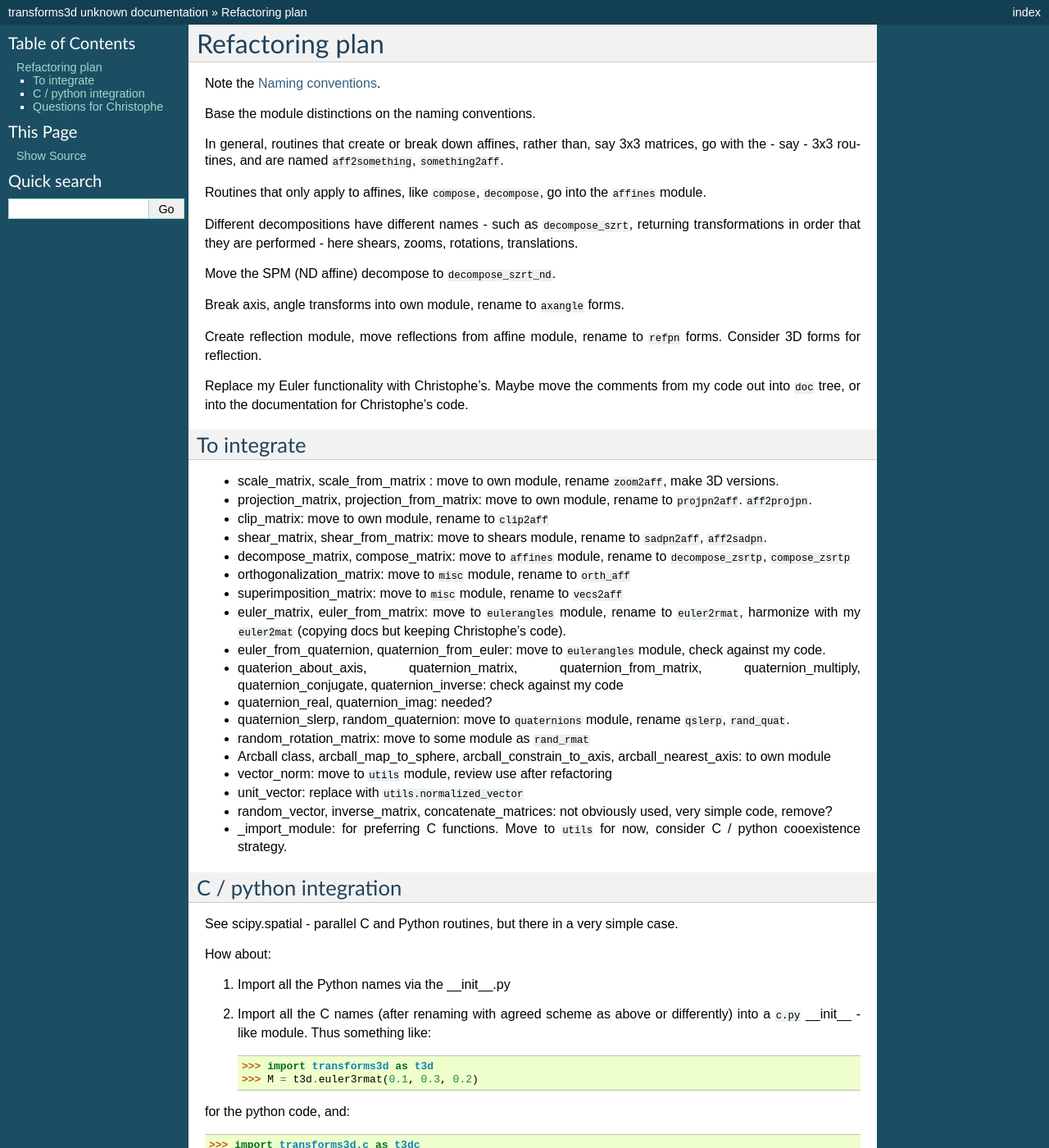
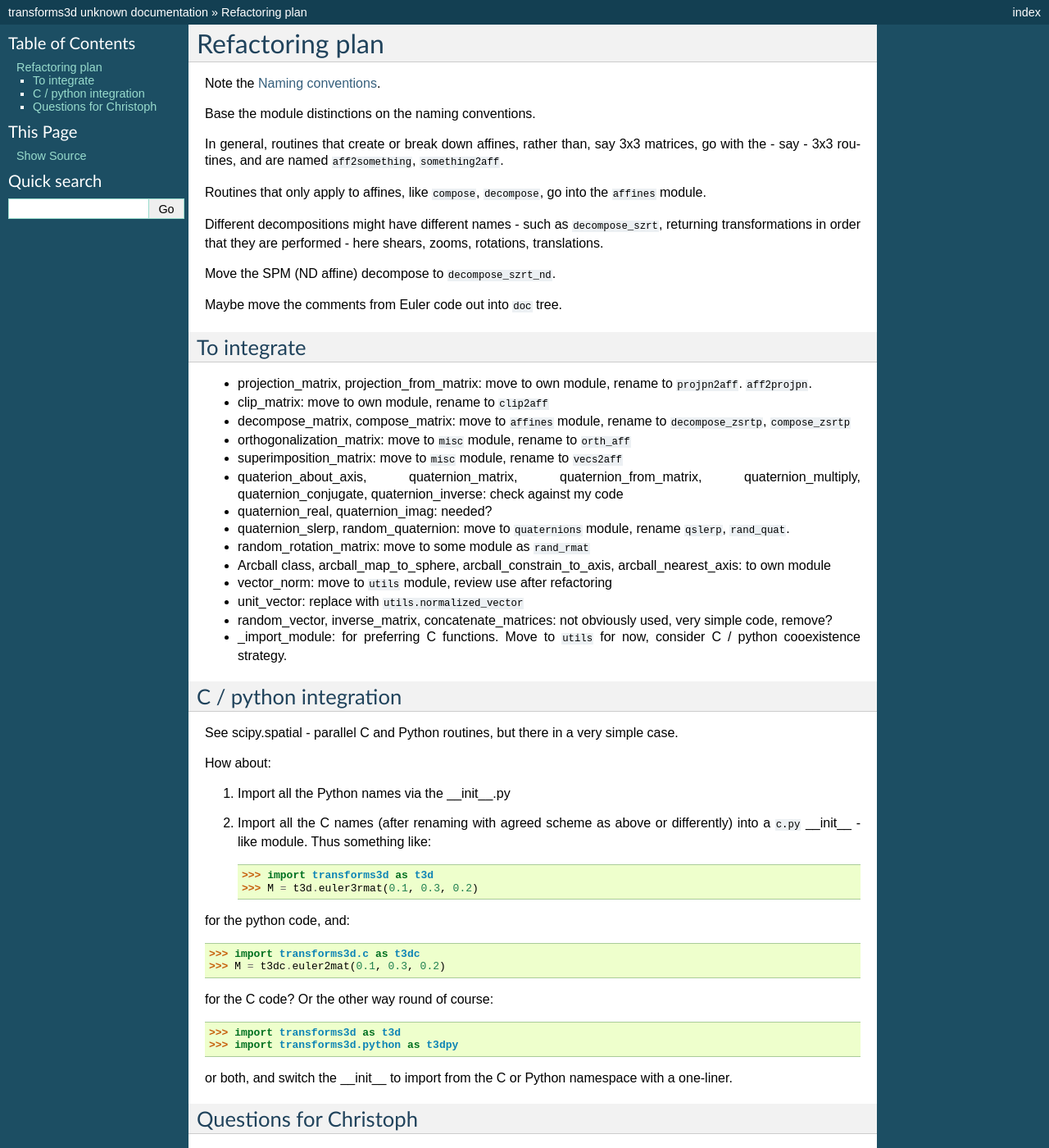
Before and after one commit to matthew-brett/transforms3d, a Sphinx documentation site: the page built from doc/devel/refactor_plan.rst, in a window 1280 px wide and 1400 px high. Shown: the whole window at 82% size. Built offline with Sphinx 7.4.7, drawn with Linux system fonts in a browser that asks for light colours; pages that are not in the unit, such as notebooks, are missing from menus; some of the changed text lies outside the part shown.

Commit message:
DOC: refactor docs
Including fixing up naming conventions.

```diff
--- a/doc/devel/refactor_plan.rst
+++ b/doc/devel/refactor_plan.rst
@@ -6,47 +6,31 @@ Note the :ref:`naming-conventions`.
 
 Base the module distinctions on the naming conventions.
 
-In general, routines that create or break down affines, rather than, say
-3x3 matrices, go with the - say - 3x3 routines, and are named ``aff2something``,
+In general, routines that create or break down affines, rather than, say 3x3
+matrices, go with the - say - 3x3 routines, and are named ``aff2something``,
 ``something2aff``.
 
-Routines that only apply to affines, like ``compose``, ``decompose``, go
-into the ``affines`` module.
+Routines that only apply to affines, like ``compose``, ``decompose``, go into
+the ``affines`` module.
 
-Different decompositions have different names - such as
-``decompose_szrt``, returning transformations in order that they are
-performed - here shears, zooms, rotations, translations.
+Different decompositions might have different names - such as
+``decompose_szrt``, returning transformations in order that they are performed
+- here shears, zooms, rotations, translations.
 
 Move the SPM (ND affine) decompose to ``decompose_szrt_nd``.
 
-Break axis, angle transforms into own module, rename to ``axangle``
-forms.
-
-Create reflection module, move reflections from affine module, rename to
-``refpn`` forms.  Consider 3D forms for reflection.
-
-Replace my Euler functionality with Christophe's.  Maybe move the
-comments from my code out into ``doc`` tree, or into the documentation
-for Christophe's code.
+Maybe move the comments from Euler code out into ``doc`` tree.
 
 To integrate
 ============
 
-* scale_matrix, scale_from_matrix : move to own module, rename
-  ``zoom2aff``, make 3D versions.
-* projection_matrix, projection_from_matrix: move to own module, rename to ``projpn2aff``. ``aff2projpn``.
+* projection_matrix, projection_from_matrix: move to own module, rename to
+  ``projpn2aff``. ``aff2projpn``.
 * clip_matrix: move to own module, rename to ``clip2aff``
-* shear_matrix, shear_from_matrix: move to shears module, rename to
-  ``sadpn2aff``, ``aff2sadpn``.
 * decompose_matrix, compose_matrix: move to ``affines`` module, rename
   to ``decompose_zsrtp``, ``compose_zsrtp``
 * orthogonalization_matrix: move to ``misc`` module, rename to ``orth_aff``
 * superimposition_matrix: move to ``misc`` module, rename to ``vecs2aff``
-* euler_matrix, euler_from_matrix: move to ``eulerangles`` module, rename to
-  ``euler2rmat``, harmonize with my ``euler2mat`` (copying docs but
-  keeping Christophe's code).
-* euler_from_quaternion, quaternion_from_euler: move to ``eulerangles``
-  module, check against my code.
 * quaterion_about_axis, quaternion_matrix, quaternion_from_matrix,
   quaternion_multiply, quaternion_conjugate, quaternion_inverse: check
   against my code
@@ -92,8 +76,8 @@ for the C code?  Or the other way round of course::
 or both, and switch the __init__ to import from the C or Python
 namespace with a one-liner.
 
-Questions for Christophe
-========================
+Questions for Christoph
+=======================
 
 Does this refactoring plan make sense?
 
--- a/doc/links_names.inc
+++ b/doc/links_names.inc
@@ -18,6 +18,10 @@
 .. _transforms3d issues: http://github.com/matthew-brett/transforms3d/issues
 .. _transforms3d travis-ci: https://travis-ci.org/matthew-brett/transforms3d
 .. _versioneer: https://github.com/warner/python-versioneer
+.. _transformations.py:
+   http://www.lfd.uci.edu/~gohlke/code/transformations.py.html
+.. _Christoph Gohlke: http://www.lfd.uci.edu/~gohlke
+.. _Matthew Brett: http://matthew.dynevor.org
 
 .. Transform concepts
 .. _`wikipedia affine`: http://en.wikipedia.org/wiki/Affine_transformation
--- a/doc/naming_conventions.rst
+++ b/doc/naming_conventions.rst
@@ -8,8 +8,9 @@ In the code, we try to abbreviate common concepts in a standard way.
 
 * *aff*  - 4x4 :term:`affine matrix` for operating on homogenous coordinates
   of shape (4,) or (4, N);
-* *mat* - 3x3 :term:`transformation matrix` for operating on non-homogenous
-  coordinate vectors of shape (3,) or (3, N);
+* *mat* - 3x3 transformation matrix for operating on non-homogenous
+  coordinate vectors of shape (3,) or (3, N). A :term:`rotation matrix` is an
+  example of a transformation matrix;
 * *euler* - :term:`euler angles` - sequence of three scalars giving rotations
   about defined axes;
 * *axangle* - :term:`axis angle` - axis (vector) and angle (scalar) giving
```
Also changed, not shown: doc/intro.rst (+4 -4 lines), 1 other file.
